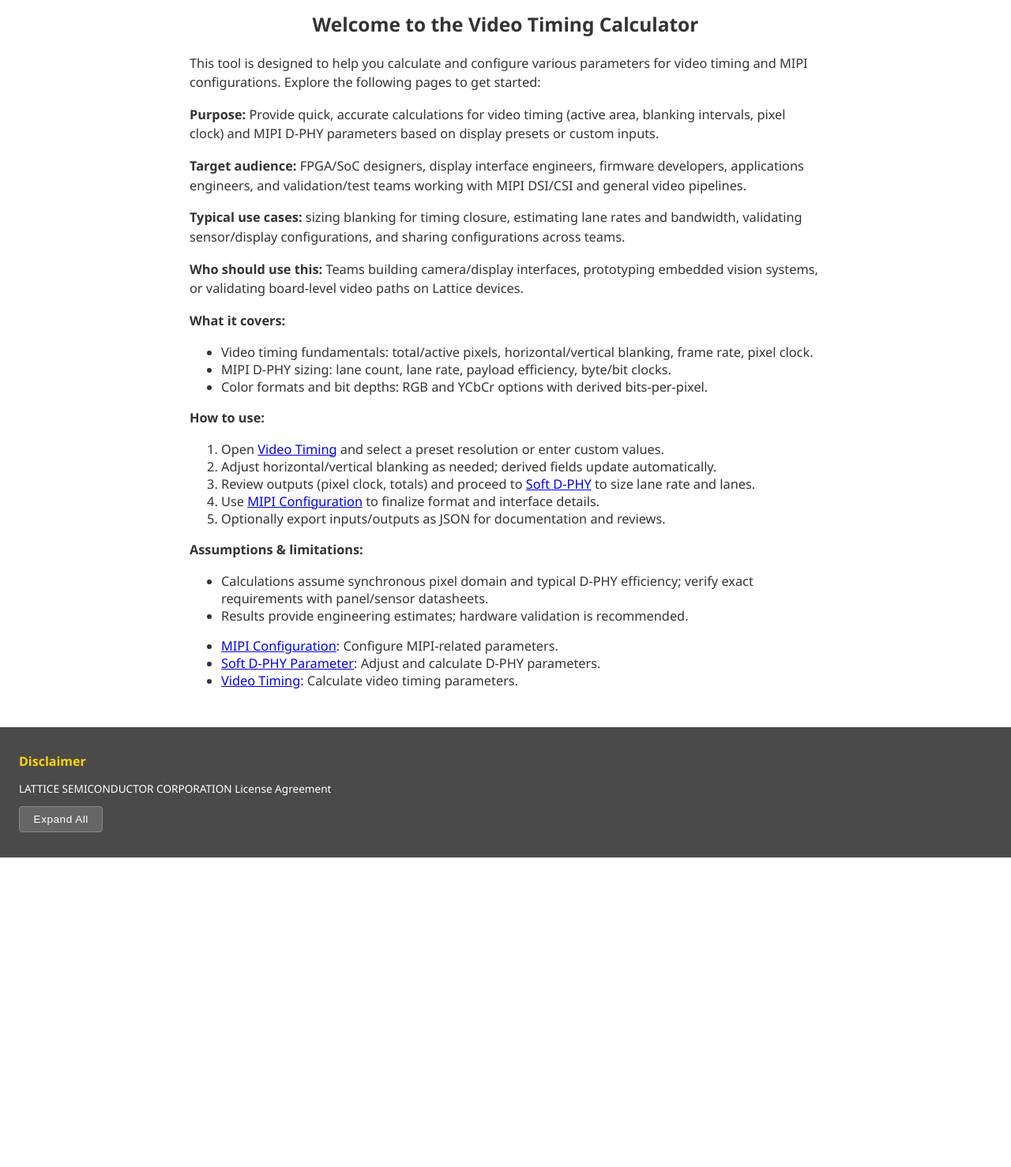
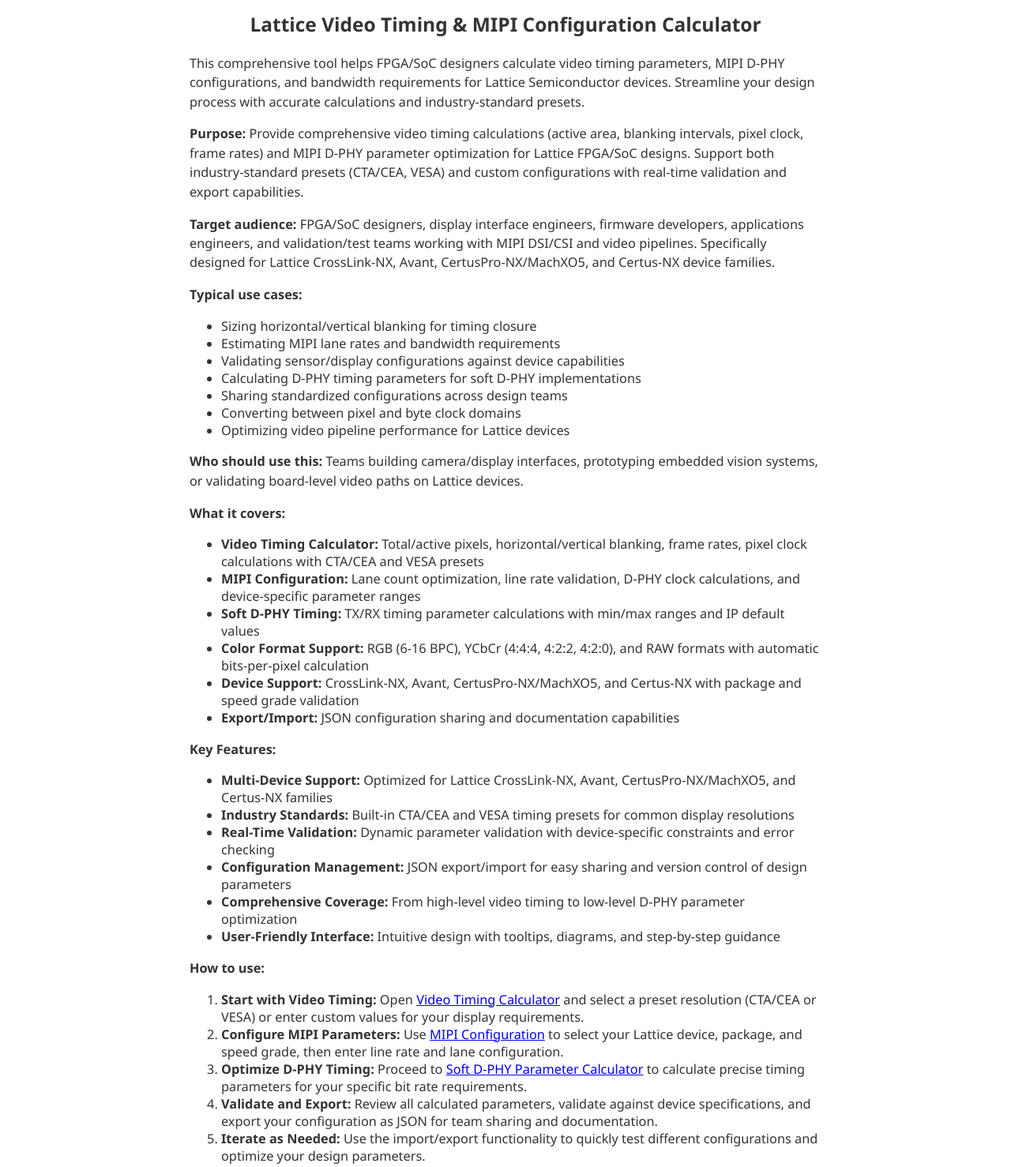
Before and after one commit to hfz-zhrdn/video-utility, a plain HTML site: page index.html in a window 1280 px wide. Shown: the part 60-1538 px from the top of the page at 79% size. Before the commit the page ends 1146 px from the top, so only its background shows below. Drawn offline with Linux system fonts and the light colour scheme.

```diff
--- a/index.html
+++ b/index.html
@@ -33,29 +33,42 @@
     <!-- Welcome Text and Description -->
     <main>
       <section class="welcome-section">
-        <h1>Welcome to the Video Timing Calculator</h1>
+        <h1>Lattice Video Timing & MIPI Configuration Calculator</h1>
         <p>
-          This tool is designed to help you calculate and configure various
-          parameters for video timing and MIPI configurations. Explore the
-          following pages to get started:
+          This comprehensive tool helps FPGA/SoC designers calculate video
+          timing parameters, MIPI D-PHY configurations, and bandwidth
+          requirements for Lattice Semiconductor devices. Streamline your design
+          process with accurate calculations and industry-standard presets.
         </p>
         <p>
-          <strong>Purpose:</strong> Provide quick, accurate calculations for
-          video timing (active area, blanking intervals, pixel clock) and MIPI
-          D-PHY parameters based on display presets or custom inputs.
+          <strong>Purpose:</strong> Provide comprehensive video timing
+          calculations (active area, blanking intervals, pixel clock, frame
+          rates) and MIPI D-PHY parameter optimization for Lattice FPGA/SoC
+          designs. Support both industry-standard presets (CTA/CEA, VESA) and
+          custom configurations with real-time validation and export
+          capabilities.
         </p>
         <p>
           <strong>Target audience:</strong> FPGA/SoC designers, display
           interface engineers, firmware developers, applications engineers, and
-          validation/test teams working with MIPI DSI/CSI and general video
-          pipelines.
+          validation/test teams working with MIPI DSI/CSI and video pipelines.
+          Specifically designed for Lattice CrossLink-NX, Avant,
+          CertusPro-NX/MachXO5, and Certus-NX device families.
         </p>
-        <p>
-          <strong>Typical use cases:</strong> sizing blanking for timing
-          closure, estimating lane rates and bandwidth, validating
-          sensor/display configurations, and sharing configurations across
-          teams.
-        </p>
+        <p><strong>Typical use cases:</strong></p>
+        <ul>
+          <li>Sizing horizontal/vertical blanking for timing closure</li>
+          <li>Estimating MIPI lane rates and bandwidth requirements</li>
+          <li>
+            Validating sensor/display configurations against device capabilities
+          </li>
+          <li>
+            Calculating D-PHY timing parameters for soft D-PHY implementations
+          </li>
+          <li>Sharing standardized configurations across design teams</li>
+          <li>Converting between pixel and byte clock domains</li>
+          <li>Optimizing video pipeline performance for Lattice devices</li>
+        </ul>
         <p>
           <strong>Who should use this:</strong> Teams building camera/display
           interfaces, prototyping embedded vision systems, or validating
@@ -64,50 +77,112 @@
         <p><strong>What it covers:</strong></p>
         <ul>
           <li>
-            Video timing fundamentals: total/active pixels, horizontal/vertical
-            blanking, frame rate, pixel clock.
+            <strong>Video Timing Calculator:</strong> Total/active pixels,
+            horizontal/vertical blanking, frame rates, pixel clock calculations
+            with CTA/CEA and VESA presets
           </li>
           <li>
-            MIPI D-PHY sizing: lane count, lane rate, payload efficiency,
-            byte/bit clocks.
+            <strong>MIPI Configuration:</strong> Lane count optimization, line
+            rate validation, D-PHY clock calculations, and device-specific
+            parameter ranges
           </li>
           <li>
-            Color formats and bit depths: RGB and YCbCr options with derived
-            bits-per-pixel.
+            <strong>Soft D-PHY Timing:</strong> TX/RX timing parameter
+            calculations with min/max ranges and IP default values
+          </li>
+          <li>
+            <strong>Color Format Support:</strong> RGB (6-16 BPC), YCbCr (4:4:4,
+            4:2:2, 4:2:0), and RAW formats with automatic bits-per-pixel
+            calculation
+          </li>
+          <li>
+            <strong>Device Support:</strong> CrossLink-NX, Avant,
+            CertusPro-NX/MachXO5, and Certus-NX with package and speed grade
+            validation
+          </li>
+          <li>
+            <strong>Export/Import:</strong> JSON configuration sharing and
+            documentation capabilities
+          </li>
+        </ul>
+        <p><strong>Key Features:</strong></p>
+        <ul>
+          <li>
+            <strong>Multi-Device Support:</strong> Optimized for Lattice
+            CrossLink-NX, Avant, CertusPro-NX/MachXO5, and Certus-NX families
+          </li>
+          <li>
+            <strong>Industry Standards:</strong> Built-in CTA/CEA and VESA
+            timing presets for common display resolutions
+          </li>
+          <li>
+            <strong>Real-Time Validation:</strong> Dynamic parameter validation
+            with device-specific constraints and error checking
+          </li>
+          <li>
+            <strong>Configuration Management:</strong> JSON export/import for
+            easy sharing and version control of design parameters
+          </li>
+          <li>
+            <strong>Comprehensive Coverage:</strong> From high-level video
+            timing to low-level D-PHY parameter optimization
+          </li>
+          <li>
+            <strong>User-Friendly Interface:</strong> Intuitive design with
+            tooltips, diagrams, and step-by-step guidance
           </li>
         </ul>
         <p><strong>How to use:</strong></p>
         <ol>
           <li>
-            Open <a href="video_timing.html">Video Timing</a> and select a
-            preset resolution or enter custom values.
+            <strong>Start with Video Timing:</strong> Open
+            <a href="video_timing.html">Video Timing Calculator</a> and select a
+            preset resolution (CTA/CEA or VESA) or enter custom values for your
+            display requirements.
           </li>
           <li>
-            Adjust horizontal/vertical blanking as needed; derived fields update
-            automatically.
+            <strong>Configure MIPI Parameters:</strong> Use
+            <a href="config.html">MIPI Configuration</a> to select your Lattice
+            device, package, and speed grade, then enter line rate and lane
+            configuration.
           </li>
           <li>
-            Review outputs (pixel clock, totals) and proceed to
-            <a href="dphy.html">Soft D-PHY</a> to size lane rate and lanes.
+            <strong>Optimize D-PHY Timing:</strong> Proceed to
+            <a href="dphy.html">Soft D-PHY Parameter Calculator</a> to calculate
+            precise timing parameters for your specific bit rate requirements.
           </li>
           <li>
-            Use <a href="config.html">MIPI Configuration</a> to finalize format
-            and interface details.
+            <strong>Validate and Export:</strong> Review all calculated
+            parameters, validate against device specifications, and export your
+            configuration as JSON for team sharing and documentation.
           </li>
           <li>
-            Optionally export inputs/outputs as JSON for documentation and
-            reviews.
+            <strong>Iterate as Needed:</strong> Use the import/export
+            functionality to quickly test different configurations and optimize
+            your design parameters.
           </li>
         </ol>
         <p><strong>Assumptions & limitations:</strong></p>
         <ul>
           <li>
             Calculations assume synchronous pixel domain and typical D-PHY
-            efficiency; verify exact requirements with panel/sensor datasheets.
+            efficiency; verify exact requirements with panel/sensor datasheets
+            and Lattice device specifications.
           </li>
           <li>
-            Results provide engineering estimates; hardware validation is
-            recommended.
+            Results provide engineering estimates based on standard MIPI D-PHY
+            specifications; hardware validation and Lattice Radiant verification
+            are recommended.
+          </li>
+          <li>
+            Device-specific line rate ranges are based on Lattice device
+            capabilities; consult the latest device documentation for production
+            requirements.
+          </li>
+          <li>
+            Soft D-PHY timing calculations are optimized for Lattice
+            implementations; verify compatibility with your specific design
+            requirements.
           </li>
         </ul>
         <ul>
```
Also changed, not shown: app.js (+19 -28 lines), video_timing.html (+4 -5 lines), video_timing.js (+16 -36 lines), 1 other file.
